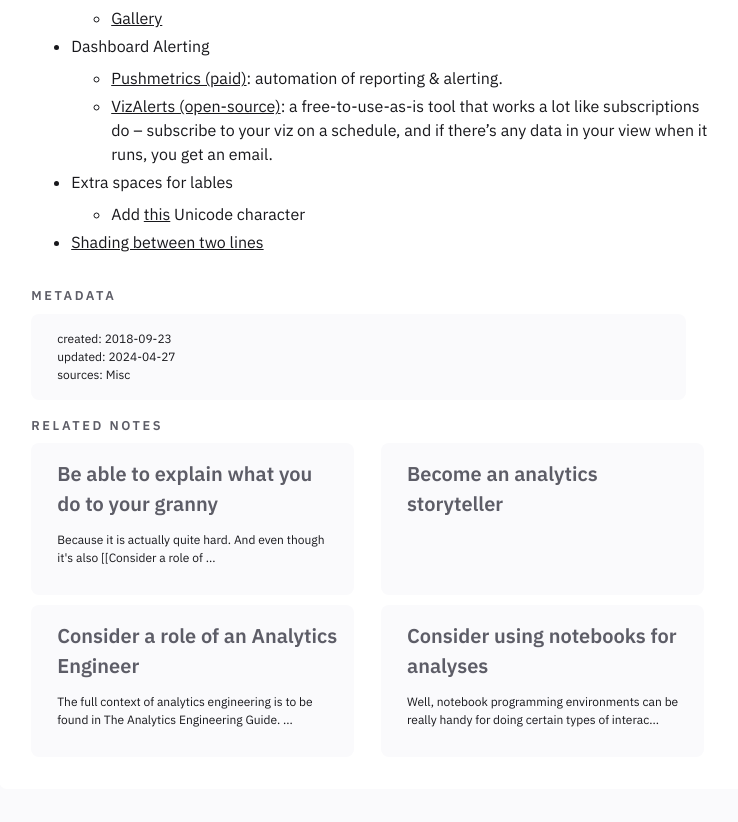
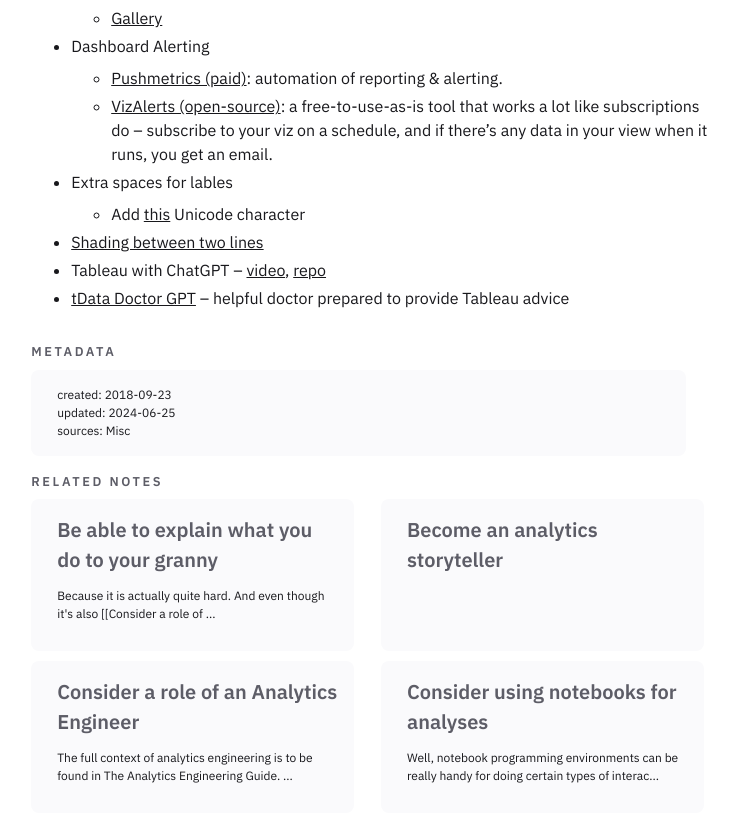
Before and after one commit to one-data-cookie/one-data-cookie.github.io, a Jekyll site: the page built from _notes/data-vis/Learn Tableau.md, in a window 1280 px wide and 900 px high, scrolled down 2790 px. Shown: the top 822 px of the window, without its empty margins (264-1002 px from the left). Built offline with Jekyll 4.4.1, drawn with Linux system fonts in a browser that asks for light colours.

Commit message:
sync notes and files as of 2024-06-25 18:15:29 UTC

```diff
--- a/_notes/data-vis/Learn Tableau.md
+++ b/_notes/data-vis/Learn Tableau.md
@@ -5,7 +5,7 @@
 tags: [learn, tableau]
 season: spring
 created: 2018-09-23
-updated: 2024-04-27
+updated: 2024-06-25
 sources: Misc
 ---
 
@@ -98,3 +98,5 @@
 - Extra spaces for lables
 	- Add [this](https://www.compart.com/en/unicode/U+2800) Unicode character
 - [Shading between two lines](http://www.datatableauandme.com/2017/08/how-to-shade-between-2-lines-in-tableau.html)
+- Tableau with ChatGPT – [video](https://www.youtube.com/watch?v=v6Jc_4-5eZw), [repo](https://github.com/wjsutton/ChatGPT_for_tableau)
+- [tData Doctor GPT](https://chatgpt.com/g/g-ca2aLVVsR-tdata-doctor-gpt-with-a-focus-on-tableau) – helpful doctor prepared to provide Tableau advice
```
